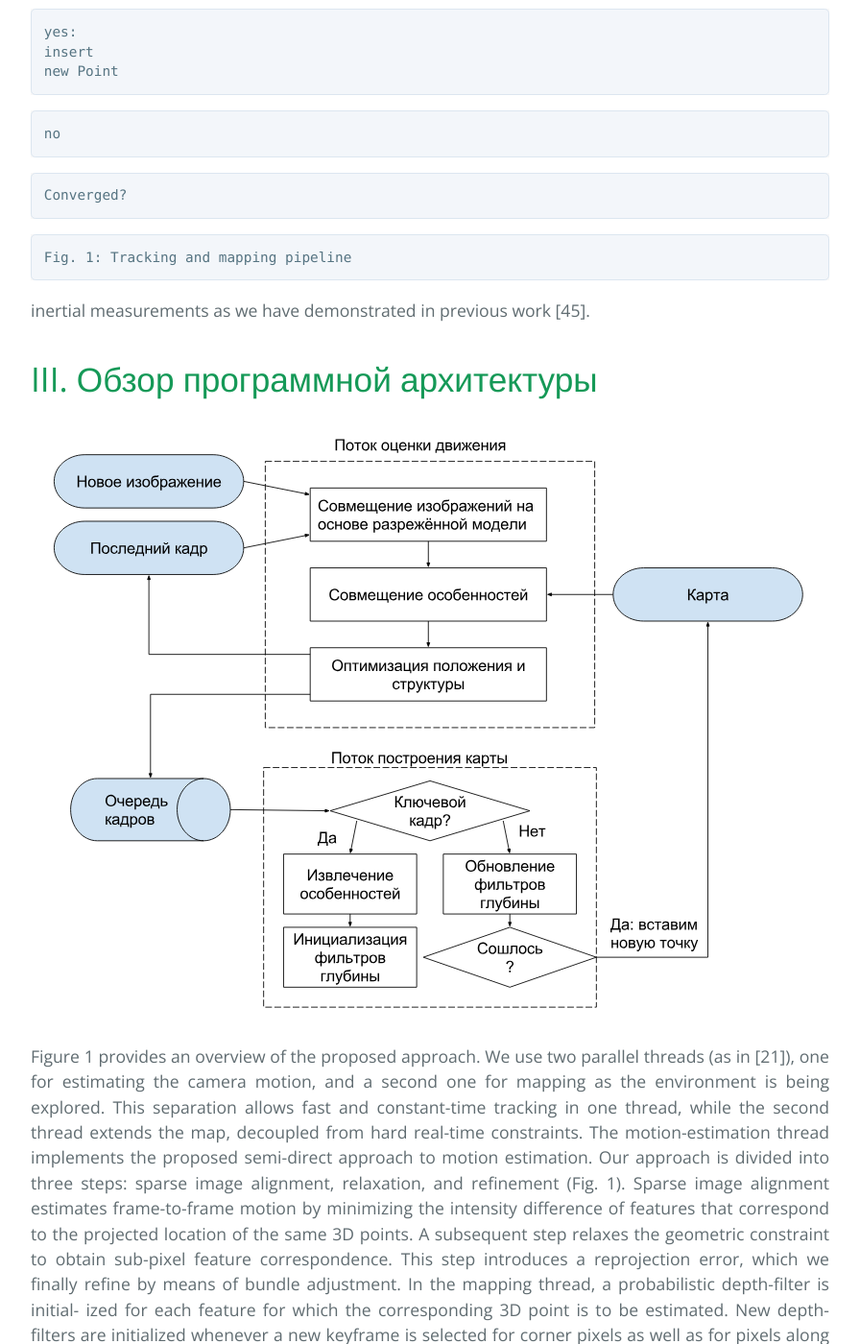
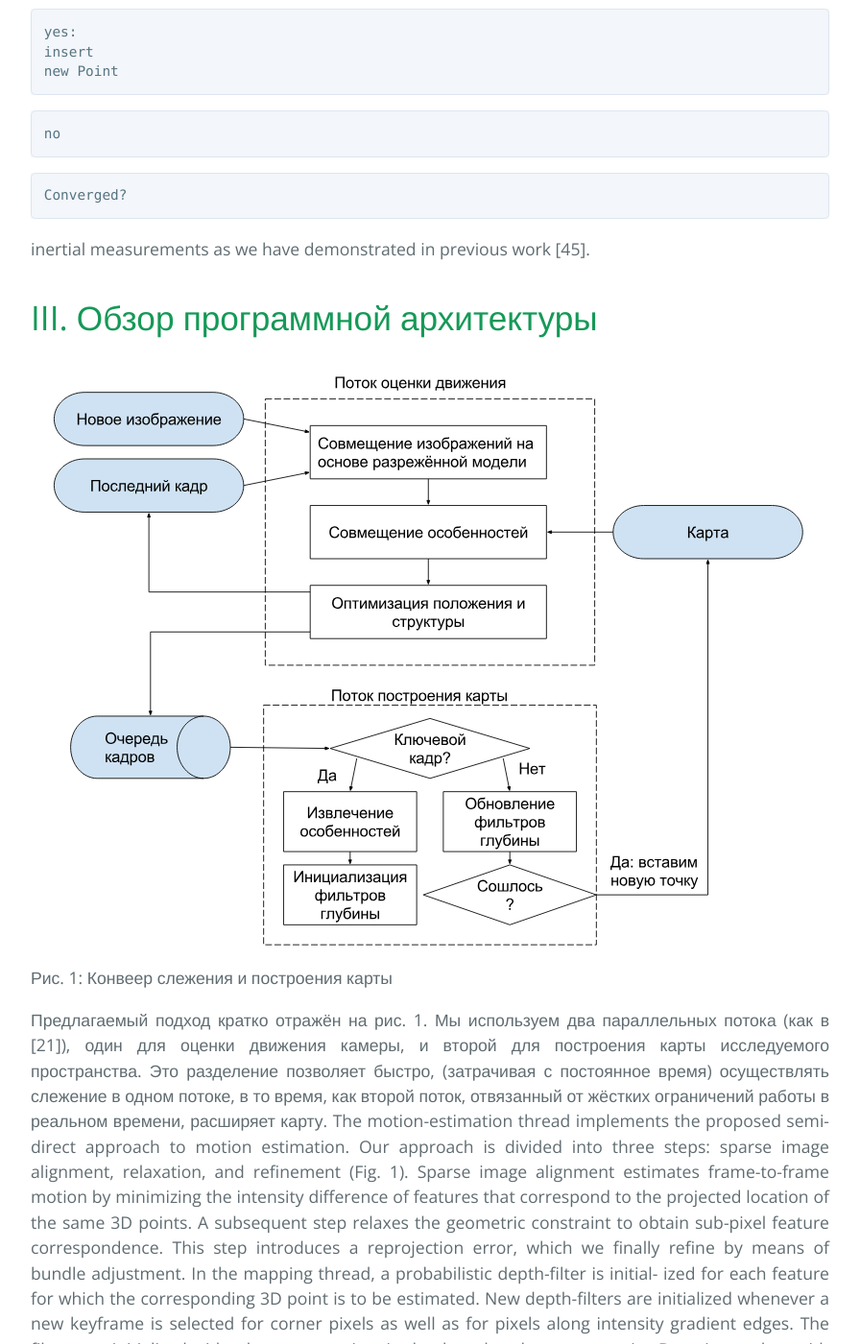
Before and after one commit to i-v-s/slam, a Jekyll site: the page built from svo2.md, in a window 1280 px wide and 1400 px high, scrolled down 5633 px. Shown: the whole window at 96% size, without its empty margins (192-1088 px from the left). Built offline with Jekyll 4.4.1, drawn with Linux system fonts in a browser that asks for light colours; our own code applies the rules of GitHub Pages for plain Markdown files; some of the changed text lies outside the part shown.

Commit message:
Обновлено svo2.md

````diff
--- a/svo2.md
+++ b/svo2.md
@@ -261,23 +261,20 @@ no
 ```
 Converged?
 ```
-```
-Fig. 1: Tracking and mapping pipeline
-```
 inertial measurements as we have demonstrated in previous
 work [45].
 
 # III. Обзор программной архитектуры
 
 ![Потоки отслеживания и построения карты]({{site.baseurl}}/SVO2/fig1.svg)
-
-
-Figure 1 provides an overview of the proposed approach.
-We use two parallel threads (as in [21]), one for estimating
-the camera motion, and a second one for mapping as the
-environment is being explored. This separation allows fast and
-constant-time tracking in one thread, while the second thread
-extends the map, decoupled from hard real-time constraints.
+Рис. 1: Конвеер слежения и построения карты
+
+Предлагаемый подход кратко отражён на рис. 1.
+Мы используем два параллельных потока (как в [21]), один для оценки движения камеры,
+и второй для построения карты
+исследуемого пространства. Это разделение позволяет быстро,
+(затрачивая с постоянное время) осуществлять слежение в одном потоке, в то время,
+как второй поток, отвязанный от жёстких ограничений работы в реальном времени, расширяет карту.
 The motion-estimation thread implements the proposed
 semi-direct approach to motion estimation. Our approach is
 divided into three steps: sparse image alignment, relaxation,
````
